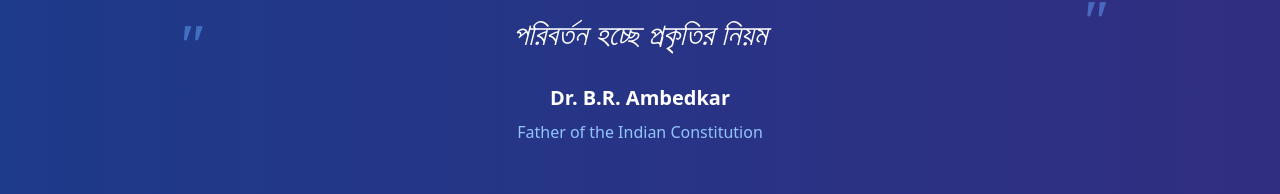
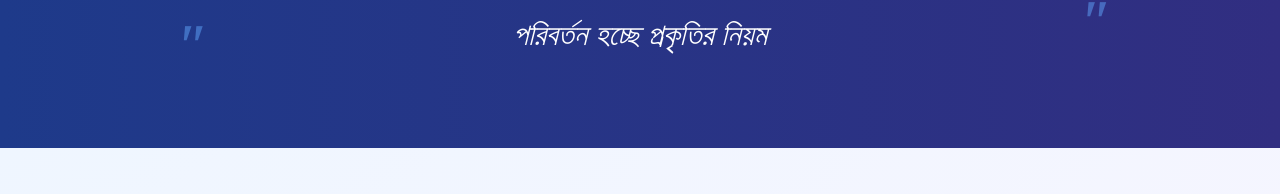
Before and after one commit to IAmShivay/ngo, a React (Vite) app: page / in a window 1280 px wide. Shown: the part 668-862 px from the top of the page. Built offline with nearby package versions, Linux system fonts and the light colour scheme.

Commit message:
remove author attribution from Quote component

```diff
--- a/src/components/Quote.tsx
+++ b/src/components/Quote.tsx
@@ -11,8 +11,8 @@ export default function Quote() {
             পরিবর্তন হচ্ছে প্রকৃতির নিয়ম
             <span className="absolute -right-4 bottom-0 text-blue-400 opacity-50 text-6xl">"</span>
           </blockquote>
-          <div className="text-xl font-semibold">Dr. B.R. Ambedkar</div>
-          <div className="text-blue-300 mt-2">Father of the Indian Constitution</div>
+          {/* <div className="text-xl font-semibold">Dr. B.R. Ambedkar</div>
+          <div className="text-blue-300 mt-2">Father of the Indian Constitution</div> */}
         </div>
       </div>
     </section>
```
